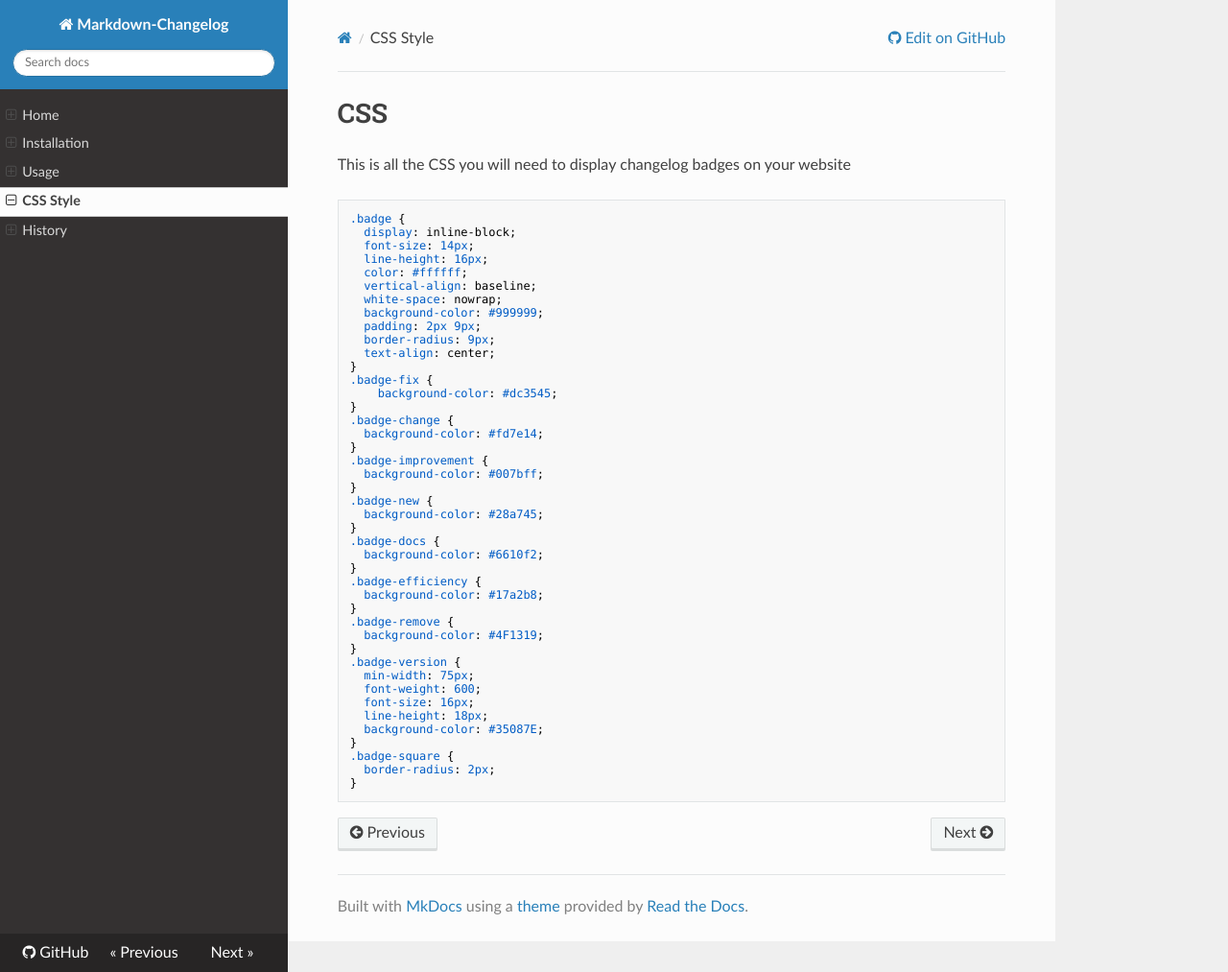
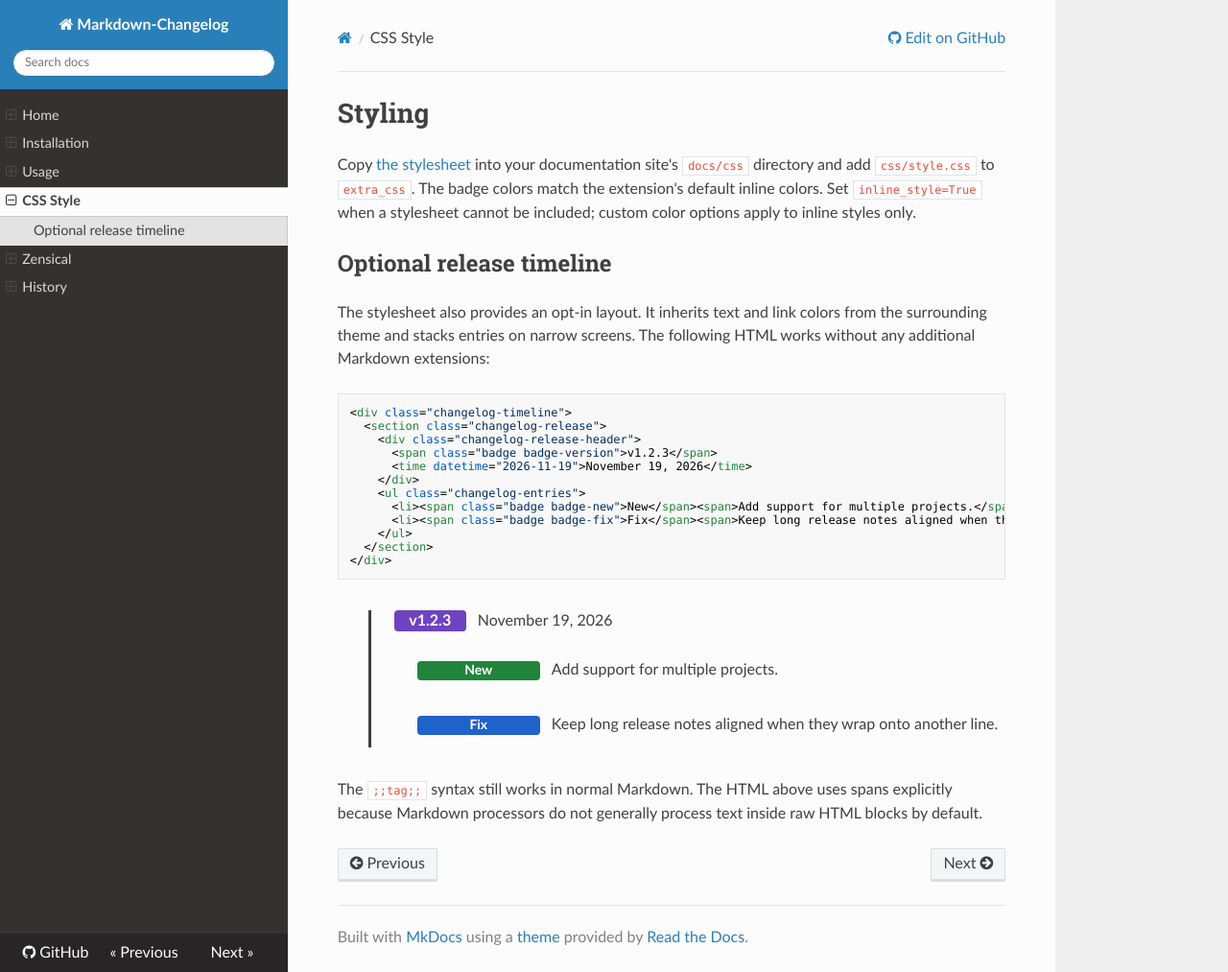
Before and after one commit to lukasz-migas/markdown-changelog, an MkDocs documentation site: the page built from docs/style.md, in a window 1280 px wide and 1013 px high. Shown: the whole window at 96% size. Built offline with MkDocs 1.6.1, drawn with Linux system fonts in a browser that asks for light colours; nearby versions of some CDN libraries.

Commit message:
Update styling

````diff
--- a/docs/css/style.css
+++ b/docs/css/style.css
@@ -1,43 +1,66 @@
+/* Badge colors also match the default inline styles. */
 .badge {
   display: inline-block;
+  padding: 2px 9px;
+  border-radius: 4px;
+  background-color: #999999;
+  color: #ffffff;
   font-size: 14px;
+  font-weight: 600;
   line-height: 16px;
-  color: #ffffff;
+  text-align: center;
   vertical-align: baseline;
   white-space: nowrap;
-  background-color: #999999;
-  padding: 2px 9px;
-  border-radius: 9px;
-  text-align: center;
 }
-.badge-fix {
-    background-color: #dc3545;
-}
-.badge-change {
-  background-color: #fd7e14;
-}
-.badge-improvement {
-  background-color: #007bff;
-}
-.badge-new {
-  background-color: #28a745;
-}
-.badge-docs {
-  background-color: #6610f2;
-}
-.badge-efficiency {
-  background-color: #17a2b8;
-}
-.badge-remove {
-  background-color: #4F1319;
-}
+.badge-fix { background-color: #1f62c9; }
+.badge-change { background-color: #8a4b08; }
+.badge-improvement { background-color: #1f62c9; }
+.badge-new { background-color: #21843b; }
+.badge-docs { background-color: #663ab5; }
+.badge-efficiency { background-color: #087079; }
+.badge-remove { background-color: #aa2933; }
 .badge-version {
   min-width: 75px;
-  font-weight: 600;
+  background-color: #6f42c1;
   font-size: 16px;
   line-height: 18px;
-  background-color: #35087E;
 }
-.badge-square {
-  border-radius: 2px;
+.badge-square { border-radius: 2px; }
+
+/* Optional release timeline. Colors inherit from the surrounding theme. */
+.changelog-timeline {
+  border-left: 3px solid currentColor;
+  margin: 2rem 0 2rem 2rem;
+  padding-left: 1.5rem;
 }
+.changelog-release { margin-bottom: 2rem; }
+.changelog-release-header {
+  display: flex;
+  flex-wrap: wrap;
+  align-items: baseline;
+  gap: 0.75rem;
+  margin-bottom: 1rem;
+}
+.changelog-release-header .badge-version {
+  max-width: 100%;
+  overflow-wrap: anywhere;
+  white-space: normal;
+}
+.changelog-entries {
+  list-style: none;
+  margin: 0;
+  padding: 0;
+}
+.changelog-entries li {
+  display: grid;
+  grid-template-columns: 8rem minmax(0, 1fr);
+  align-items: baseline;
+  gap: 0.75rem;
+  margin: 0 0 0.6rem;
+}
+.changelog-entries .badge { width: auto; }
+@media (max-width: 480px) {
+  .changelog-timeline { margin-left: 0.5rem; padding-left: 0.75rem; }
+  .changelog-entries li { grid-template-columns: minmax(0, 1fr); gap: 0.25rem; }
+  .changelog-entries .badge { justify-self: start; }
+}
--- a/docs/style.md
+++ b/docs/style.md
@@ -1,50 +1,44 @@
-# CSS
+# Styling
 
-This is all the CSS you will need to display changelog badges on your website
+Copy [the stylesheet](css/style.css) into your documentation site's `docs/css`
+directory and add `css/style.css` to `extra_css`. The badge colors match the
+extension's default inline colors. Set `inline_style=True` when a stylesheet
+cannot be included; custom color options apply to inline styles only.
 
+## Optional release timeline
 
-```css
-.badge {
-  display: inline-block;
-  font-size: 14px;
-  line-height: 16px;
-  color: #ffffff;
-  vertical-align: baseline;
-  white-space: nowrap;
-  background-color: #999999;
-  padding: 2px 9px;
-  border-radius: 9px;
-  text-align: center;
-}
-.badge-fix {
-    background-color: #dc3545;
-}
-.badge-change {
-  background-color: #fd7e14;
-}
-.badge-improvement {
-  background-color: #007bff;
-}
-.badge-new {
-  background-color: #28a745;
-}
-.badge-docs {
-  background-color: #6610f2;
-}
-.badge-efficiency {
-  background-color: #17a2b8;
-}
-.badge-remove {
-  background-color: #4F1319;
-}
-.badge-version {
-  min-width: 75px;
-  font-weight: 600;
-  font-size: 16px;
-  line-height: 18px;
-  background-color: #35087E;
-}
-.badge-square {
-  border-radius: 2px;
-}
+The stylesheet also provides an opt-in layout. It inherits text and link colors
+from the surrounding theme and stacks entries on narrow screens. The following
+HTML works without any additional Markdown extensions:
+
+```html
+<div class="changelog-timeline">
+  <section class="changelog-release">
+    <div class="changelog-release-header">
+      <span class="badge badge-version">v1.2.3</span>
+      <time datetime="2026-11-19">November 19, 2026</time>
+    </div>
+    <ul class="changelog-entries">
+      <li><span class="badge badge-new">New</span><span>Add support for multiple projects.</span></li>
+      <li><span class="badge badge-fix">Fix</span><span>Keep long release notes aligned when they wrap onto another line.</span></li>
+    </ul>
+  </section>
+</div>
 ```
+
+<div class="changelog-timeline">
+  <section class="changelog-release">
+    <div class="changelog-release-header">
+      <span class="badge badge-version">v1.2.3</span>
+      <time datetime="2026-11-19">November 19, 2026</time>
+    </div>
+    <ul class="changelog-entries">
+      <li><span class="badge badge-new">New</span><span>Add support for multiple projects.</span></li>
+      <li><span class="badge badge-fix">Fix</span><span>Keep long release notes aligned when they wrap onto another line.</span></li>
+    </ul>
+  </section>
+</div>
+
+The `;;tag;;` syntax still works in normal Markdown. The HTML above uses spans
+explicitly because Markdown processors do not generally process text inside
+raw HTML blocks by default.
--- a/mkdocs.yml
+++ b/mkdocs.yml
@@ -21,4 +21,5 @@ nav:
   - Installation: installation.md
   - Usage: usage.md
   - CSS Style: style.md
+  - Zensical: zensical.md
   - History: history.md
````
Also changed, not shown: README.md (+8 -49 lines), docs/usage.md (+4 -4 lines), docs/zensical.md (added, +29 -0 lines), 2 other files.
